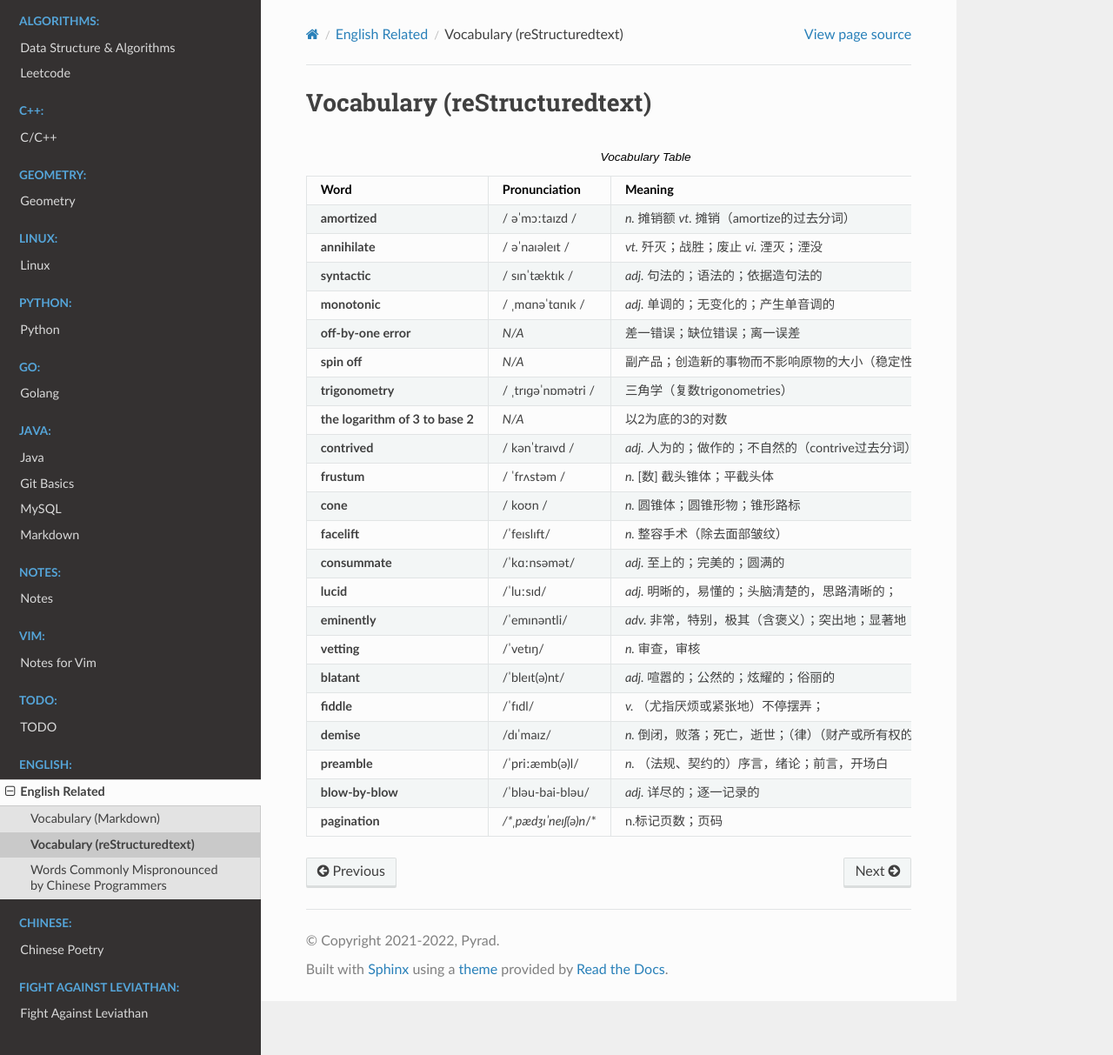
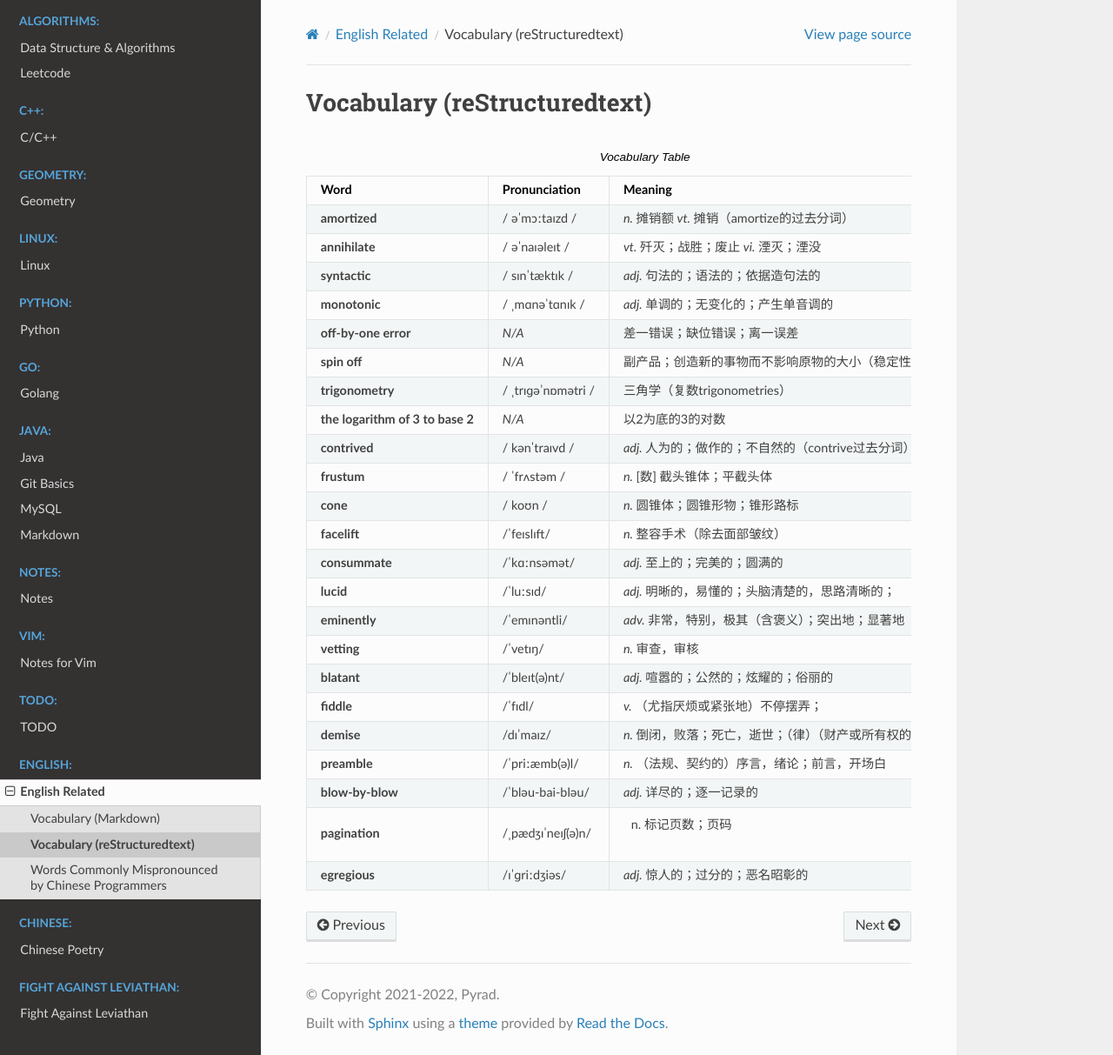
Before and after one commit to Pyrad/pyradnotes, a Sphinx documentation site: the page built from source/English/vocabulary.rst, in a window 1280 px wide and 1213 px high. Shown: the whole window at 87% size. Built offline with Sphinx 7.4.7 and the Read the Docs theme 2.0.0, drawn with Linux system fonts in a browser that asks for light colours.

Commit message:
ENGLISH A new word

```diff
--- a/source/English/vocabulary.rst
+++ b/source/English/vocabulary.rst
@@ -73,5 +73,8 @@ Vocabulary  (reStructuredtext)
       - /ˈbləu-bai-bləu/
       - *adj.* 详尽的；逐一记录的
     * - **pagination**
-      - */*ˌpædʒɪˈneɪʃ(ə)n*/*
-      - n.标记页数；页码
+      - /ˌpædʒɪˈneɪʃ(ə)n/
+      - n. 标记页数；页码
+    * - **egregious**
+      - /ɪˈɡriːdʒiəs/
+      - *adj.* 惊人的；过分的；恶名昭彰的
```
